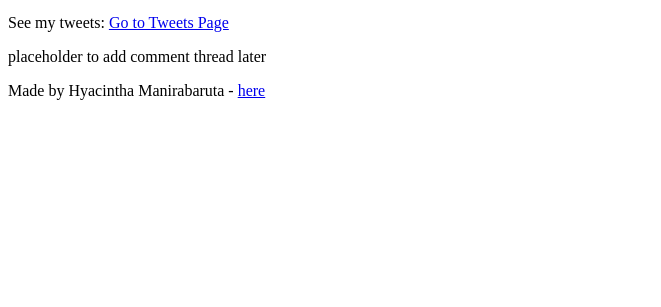
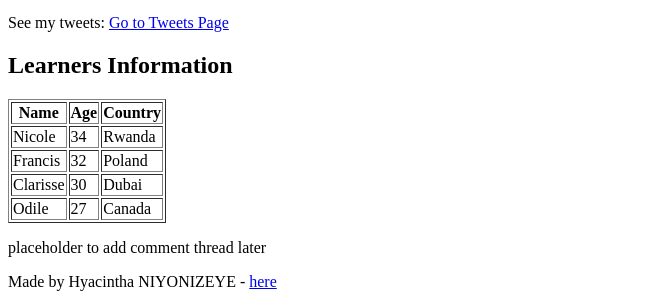
Before and after one commit to hyacintha3/My_First_Portfolio, a plain HTML site: page html_basic/index.html in a window 1280 px wide. Shown: the part 627-934 px from the top of the page, without its empty margins (0-661 px from the left). Before the commit the page ends 800 px from the top, so only its background shows below. Drawn offline with Linux system fonts and the light colour scheme.

Commit message:
Add learners information table to index.html

```diff
--- a/html_basic/index.html
+++ b/html_basic/index.html
@@ -26,13 +26,46 @@
                 <img src="https://i.ibb.co/gTDZZT8/ALX-Logo-07.png" alt="ALX Logo" width="300">
             </a>
             <p>See my tweets: <a href="tweets.html">Go to Tweets Page</a></p>
+            <h2>Learners Information</h2>
+<table border="1">
+    <thead>
+        <tr>
+            <th>Name</th>
+            <th>Age</th>
+            <th>Country</th>
+        </tr>
+    </thead>
+    <tbody>
+        <tr>
+            <td>Nicole</td>
+            <td>34</td>
+            <td>Rwanda</td>
+        </tr>
+        <tr>
+            <td>Francis</td>
+            <td>32</td>
+            <td>Poland</td>
+        </tr>
+        <tr>
+            <td>Clarisse</td>
+            <td>30</td>
+            <td>Dubai</td>
+        </tr>
+        <tr>
+            <td>Odile</td>
+            <td>27</td>
+            <td>Canada</td>
+        </tr>
+    </tbody>
+</table>
+
         </article>
         <aside>
             <p>placeholder to add comment thread later</p>
         </aside>
     </main>
     <footer>
-        <p>Made by Hyacintha Manirabaruta - <a href="https://github.com/hyacintha3" target="_blank">here</a></p>
+        <p>Made by Hyacintha NIYONIZEYE - <a href="https://github.com/hyacintha3" target="_blank">here</a></p>
     </footer>
 </body>
 </html>
```
